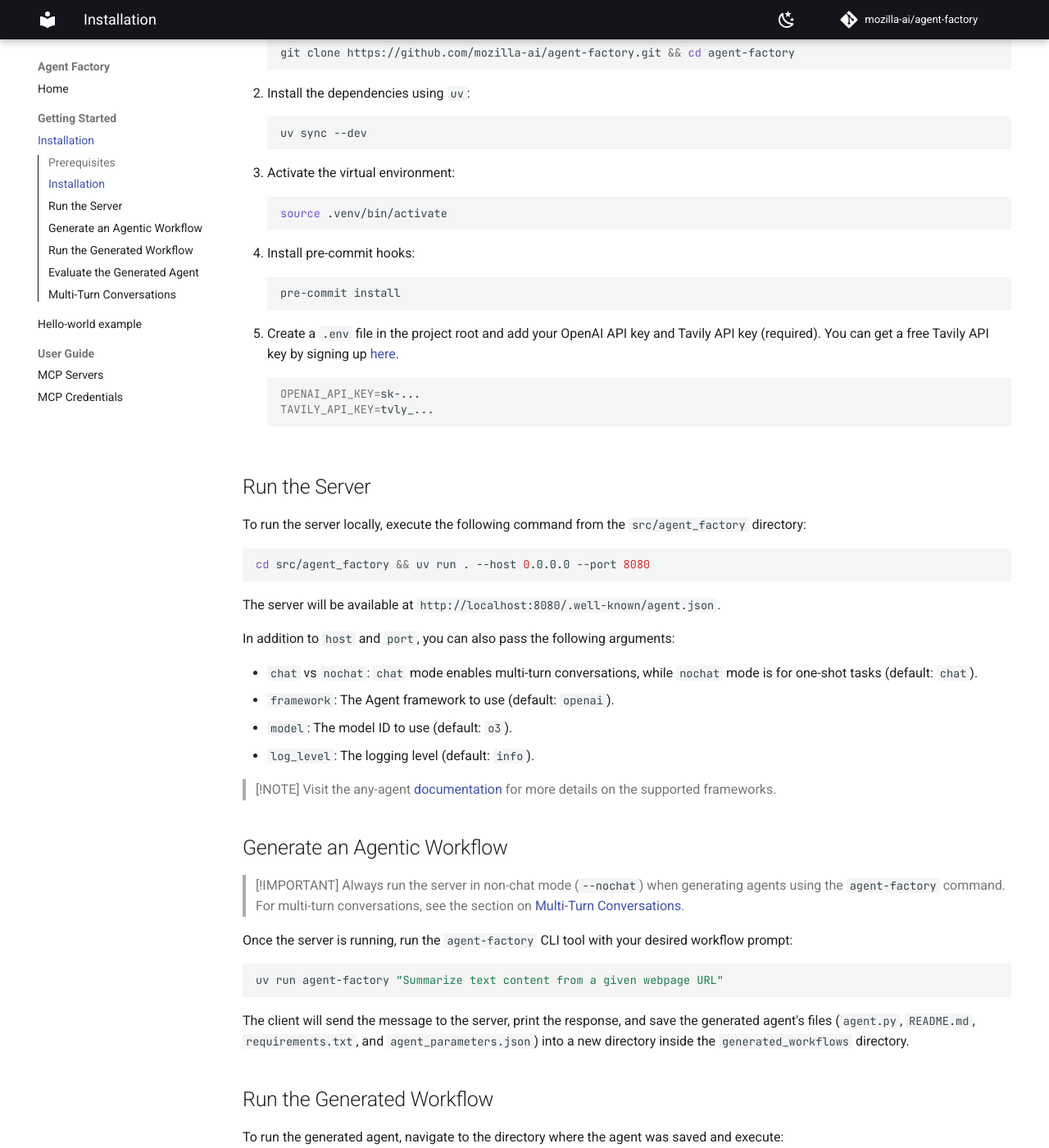
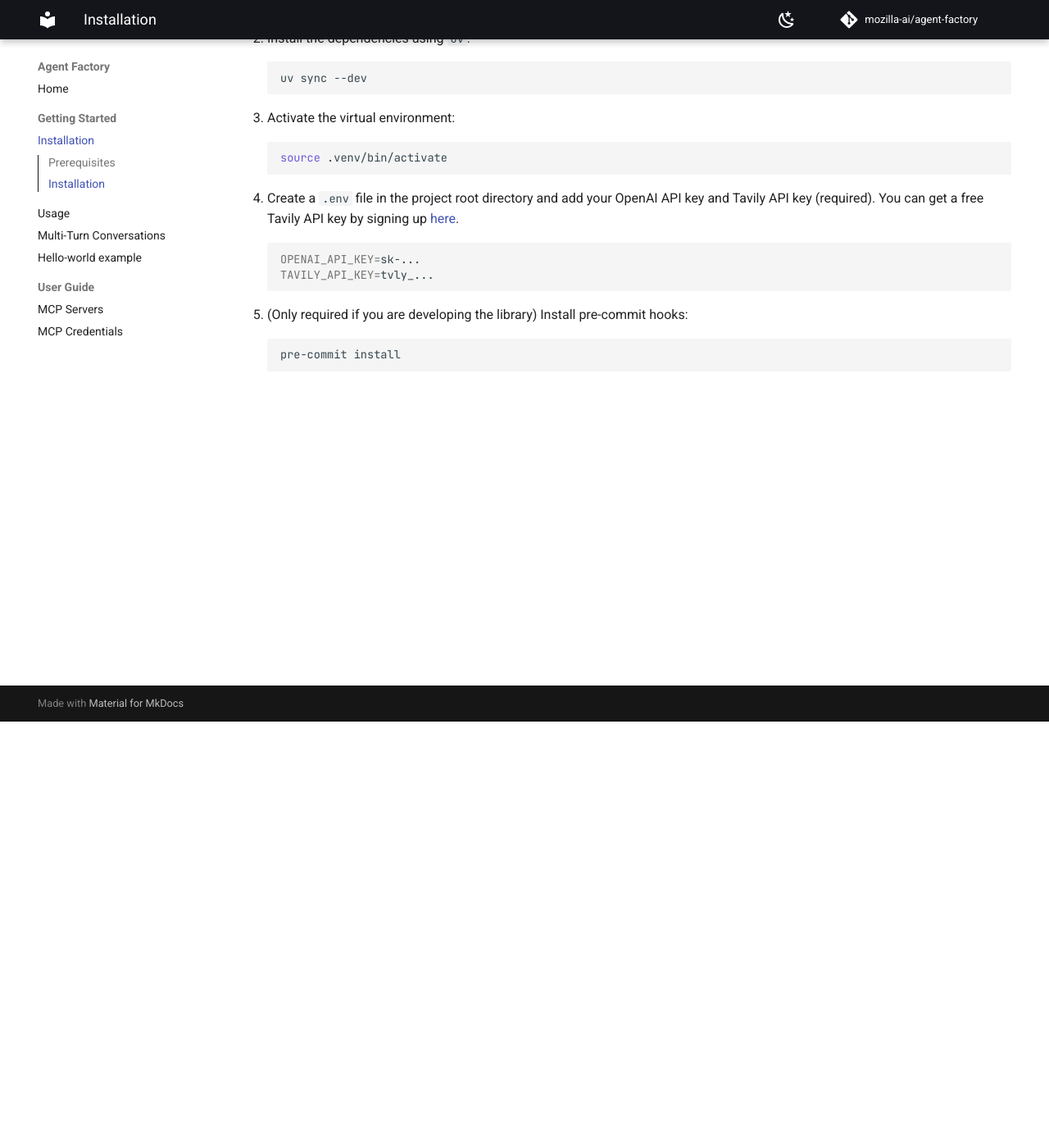
Before and after one commit to mozilla-ai/agent-factory, an MkDocs documentation site: the page built from docs/getting-started/installation.md, in a window 1280 px wide and 1400 px high, scrolled down 520 px. Shown: the whole window at 82% size. Built offline with MkDocs 1.6.1 and Material for MkDocs 9.7.7, drawn with Linux system fonts in a browser that asks for light colours; comment, search, counter and statistics services are not loaded; some of the changed text lies outside the part shown.

Commit message:
Improve docs (#255)
* Move beginner-friendly description to README

* Move "wordy" description to index.md

* Prettifying README

* Add one-line command note

* Update key capabilities

* Move installation and usage steps to their own .md

* Remove curl, jq deps. Add notes to deps

* Remove usage from installation.md

* Add usage.md

* Add references

* Update headers

* Move multi-turn to its own file

* Update header

* Reference table of contents

* Update references on mkdocs

* Default command to run agent-factory includes --nochat

* Update instructions for running target agent to first start with --help

* Add note to run commands from project root

* docs(mcps): gha-update of MCP server results

* Reformat README

* Rephrase key feature

Co-authored-by: Davide Eynard <davide.eynard@gmail.com>

* Remove pyenv ref

* Rephrase server ref

* Update usage instructions

* Add note for credentials

---------

Co-authored-by: GitHub Action <action@github.com>
Co-authored-by: Davide Eynard <davide.eynard@gmail.com>

````diff
--- a/docs/getting-started/installation.md
+++ b/docs/getting-started/installation.md
@@ -1,13 +1,9 @@
-# Installation
-
 ## Prerequisites
 
-- [curl](https://curl.se/)
-- [jq](https://jqlang.org/)
-- [Python 3.13+](https://www.python.org/downloads/)
-- [uv](https://github.com/astral-sh/uv)
-- [Docker](https://www.docker.com/products/docker-desktop/) (for containerized deployment)
-- [mcpd](https://github.com/mozilla-ai/mcpd/releases) added to `PATH`, e.g. `/usr/local/bin` (for local deployment)
+- [Python 3.13+](https://www.python.org/downloads/) (will be automatically installed by `uv`)
+- [uv](https://github.com/astral-sh/uv) (easily manage Python environments and agents' dependencies)
+- [mcpd](https://github.com/mozilla-ai/mcpd) (interface to manage and run MCP servers)
+- **(Optional)** [Docker](https://www.docker.com/products/docker-desktop/) (for containerized server deployment)
 
 ## Installation
 
@@ -26,95 +22,13 @@
    source .venv/bin/activate
    ```
 
-4. Install pre-commit hooks:
-   ```bash
-   pre-commit install
-   ```
-
-5. Create a `.env` file in the project root and add your OpenAI API key and Tavily API key (required). You can get a free Tavily API key by signing up [here](https://www.tavily.com/).
+4. Create a `.env` file in the project root directory and add your OpenAI API key and Tavily API key (required). You can get a free Tavily API key by signing up [here](https://www.tavily.com/).
    ```bash
    OPENAI_API_KEY=sk-...
    TAVILY_API_KEY=tvly_...
    ```
 
-## Run the Server
-
-To run the server locally, execute the following command from the `src/agent_factory` directory:
-
-```bash
-cd src/agent_factory && uv run . --host 0.0.0.0 --port 8080
-```
-
-The server will be available at `http://localhost:8080/.well-known/agent.json`.
-
-In addition to `host` and `port`, you can also pass the following arguments:
-
--  `chat` vs `nochat`: `chat` mode enables multi-turn conversations, while `nochat` mode is for one-shot tasks (default:
-   `chat`).
--  `framework`: The Agent framework to use (default: `openai`).
--  `model`: The model ID to use (default: `o3`).
--  `log_level`: The logging level (default: `info`).
-
-> [!NOTE]
-> Visit the any-agent [documentation](https://mozilla-ai.github.io/any-agent/) for more details on the supported
-> frameworks.
-
-## Generate an Agentic Workflow
-
-> [!IMPORTANT]
-> Always run the server in non-chat mode (`--nochat`) when generating agents using the `agent-factory` command.
-> For multi-turn conversations, see the section on [Multi-Turn Conversations](#multi-turn-conversations).
-
-Once the server is running, run the `agent-factory` CLI tool with your desired workflow prompt:
-
-```bash
-uv run agent-factory "Summarize text content from a given webpage URL"
-```
-
-The client will send the message to the server, print the response, and save the generated agent's files (`agent.py`,
-`README.md`, `requirements.txt`, and `agent_parameters.json`) into a new directory inside the `generated_workflows` directory.
-
-## Run the Generated Workflow
-
-To run the generated agent, navigate to the directory where the agent was saved and execute:
-
-```bash
-uv run --with-requirements requirements.txt --python 3.13 python agent.py --arg1 "value1"
-```
-
-Replace `--arg1 "value1"` with the actual arguments required by the generated agent. The command will execute the agent
-and save the agent trace as `agent_trace.json` in the agent's directory.
-
-> [!NOTE]
-> You can append the `--help` flag to the command to see the available options for the generated agent.
-
-> [!NOTE]
-> The agent-factory has been instructed to set the max_turns (the max number of steps that the generated agent can take
-> to complete the workflow) to 20. Please inspect the generated agent code and override this value if needed (if you see
-> the generated agent run failing due to AgentRunError caused by MaxTurnsExceeded).
-
-## Evaluate the Generated Agent
-
-Run the evaluation case generator agent with your desired evaluation case prompt:
-
-```bash
-uv run -m eval.generate_evaluation_case path/to/the/generated/agent
-```
-
-This will generate a JSON file in the generated agent's directory with evaluation criteria. Next, evaluate the agent's
-execution trace against the generated evaluation case:
-
-```bash
-uv run -m eval.run_generated_agent_evaluation path/to/the/generated/agent
-```
-
-This command will display the evaluation criteria and show how the agent performed on each.
-
-## Multi-Turn Conversations
-
-Agent Factory supports multi-turn conversations. You can run the Chainlit application to interact with the Agent server
-in a conversational manner:
-
-```bash
-uv run chainlit run src/agent_factory/chainlit.py
-```
+5. (Only required if you are developing the library) Install pre-commit hooks:
+   ```bash
+   pre-commit install
+   ```
--- a/mkdocs.yml
+++ b/mkdocs.yml
@@ -55,6 +55,8 @@ nav:
   - Home: index.md
   - Getting Started:
     - Installation: getting-started/installation.md
+    - Usage: getting-started/usage.md
+    - Multi-Turn Conversations: getting-started/multi-turn-conversations.md
     - Hello-world example: getting-started/hello_world.ipynb
   - User Guide:
     - MCP Servers: user-guide/mcp-servers.md
````
Also changed, not shown: README.md (+40 -191 lines), docs/getting-started/multi-turn-conversations.md (added, +10 -0 lines), docs/getting-started/usage.md (added, +151 -0 lines), docs/index.md (+6 -8 lines).
